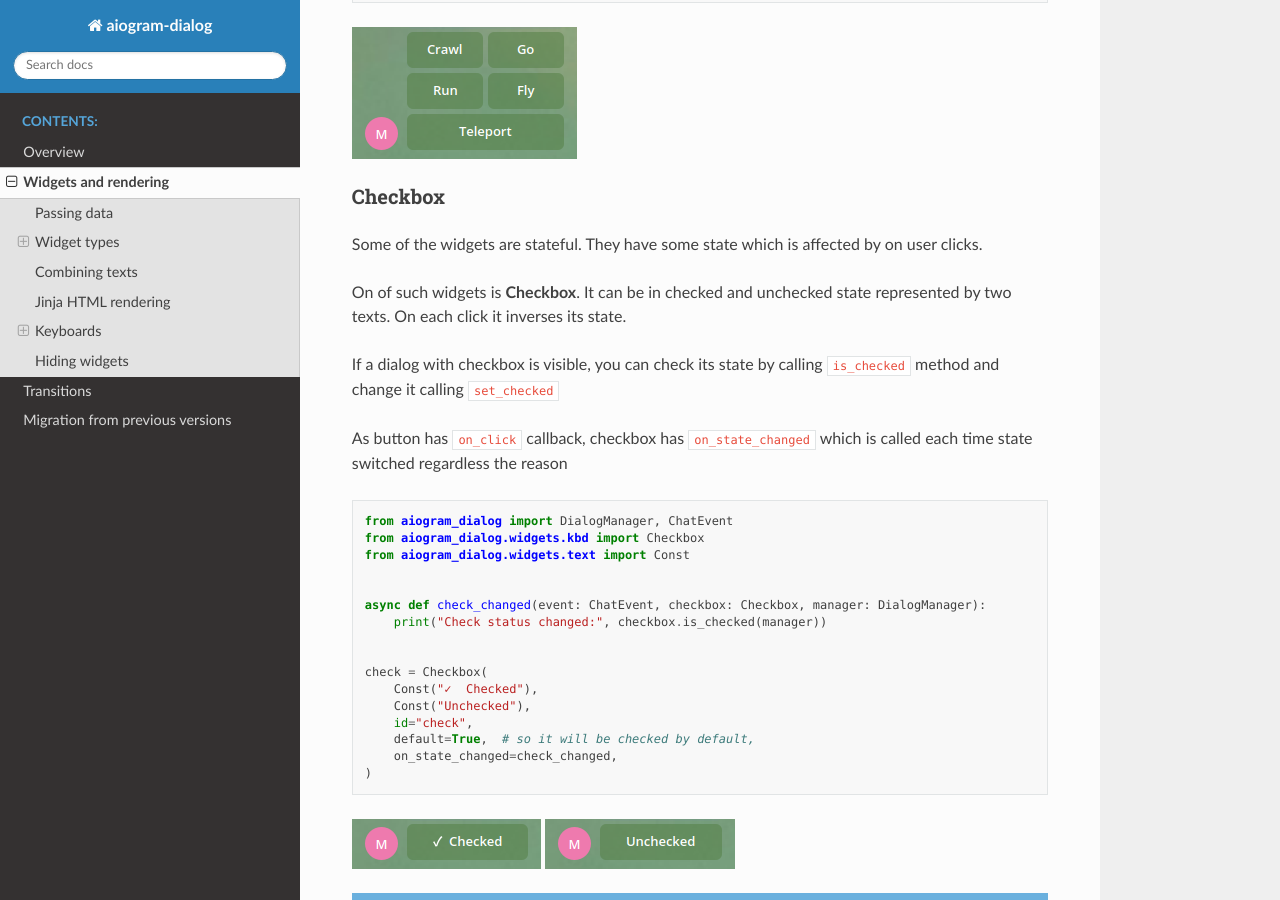
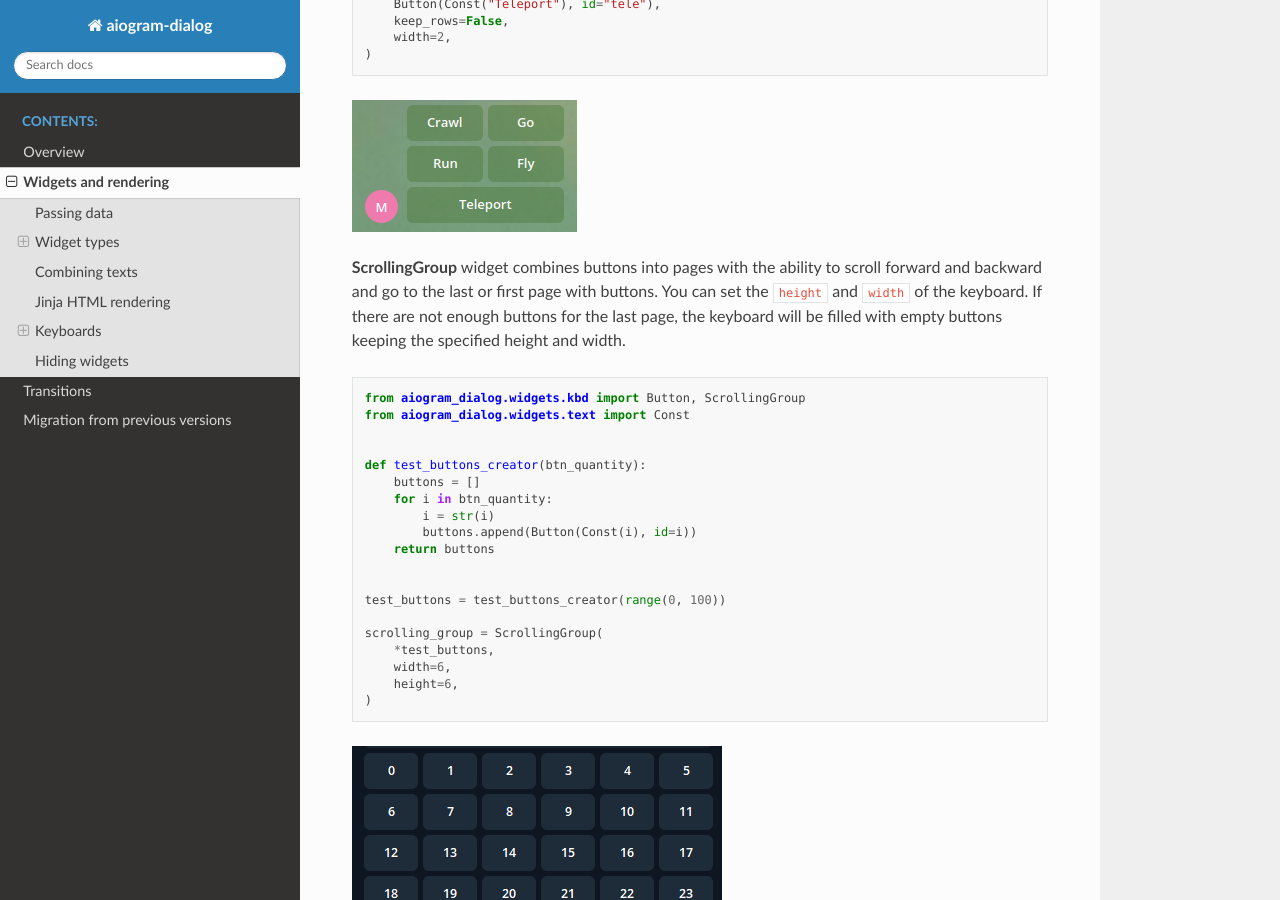
Before and after one commit to Tishka17/aiogram_dialog, a Sphinx documentation site: the page built from docs/widgets.rst, in a window 1280 px wide and 900 px high, scrolled down 8055 px. Built offline with Sphinx 7.4.7 and the Read the Docs theme 2.0.0, drawn with Linux system fonts in a browser that asks for light colours; some of the changed text lies outside the part shown.

Commit message:
scrolling group and calendar docs, new widgets to kbd __init__

```diff
--- /dev/null
+++ b/docs/examples/widgets/calendar.py
@@ -0,0 +1,12 @@
+from datetime import date
+
+from aiogram.types import CallbackQuery
+
+from aiogram_dialog import DialogManager
+from aiogram_dialog.widgets.kbd import Calendar
+
+
+async def on_date_selected(c: CallbackQuery, widget, manager: DialogManager, selected_date: date):
+    await c.answer(str(selected_date))
+
+calendar = Calendar(id='calendar', on_click=on_date_selected)
--- /dev/null
+++ b/docs/examples/widgets/scrolling_group.py
@@ -0,0 +1,19 @@
+from aiogram_dialog.widgets.kbd import Button, ScrollingGroup
+from aiogram_dialog.widgets.text import Const
+
+
+def test_buttons_creator(btn_quantity):
+    buttons = []
+    for i in btn_quantity:
+        i = str(i)
+        buttons.append(Button(Const(i), id=i))
+    return buttons
+
+
+test_buttons = test_buttons_creator(range(0, 100))
+
+scrolling_group = ScrollingGroup(
+    *test_buttons,
+    width=6,
+    height=6,
+)
--- a/docs/widgets.rst
+++ b/docs/widgets.rst
@@ -71,12 +71,14 @@
 * `Button`_ - single inline button. User provided ``on_click`` method is called when it is clicked.
 * `Url`_ - single inline button with url
 * :ref:`Group<group>` - any group of keyboards one above another or rearranging buttons.
+* :ref:`ScrollingGroup<scrolling_group>` - the same as the ``Group``, but with the ability to scroll through pages with buttons.
 * :ref:`Row<row>` - simplified version of group. All buttons placed in single row.
 * :ref:`Column<column>` - another simplified version of group. All buttons placed in single column one per row.
 * `Checkbox`_ - button with two states
 * `Select`_ - dynamic group of buttons intended for selection use.
 * `Radio`_ - switch between multiple items. Like select but stores chosen item and renders it differently.
 * `Multiselect`_ - selection of multiple items. Like select/radio but stores all chosen items and renders them differently.
+* `Calendar`_ - simulates a calendar in the form of a keyboard.
 * ``SwitchTo`` - switches window within a dialog using provided state
 * ``Next``/``Back`` - switches state forward or backward
 * ``Start`` - starts a new dialog with no params
@@ -190,6 +192,15 @@
 
 .. image:: resources/group_width.png
 
+.. _scrolling_group:
+
+**ScrollingGroup** widget combines buttons into pages with the ability to scroll forward and backward and go to the last or first page with buttons.
+You can set the ``height`` and ``width`` of the keyboard. If there are not enough buttons for the last page, the keyboard will be filled with empty buttons keeping the specified height and width.
+
+.. literalinclude:: examples/widgets/scrolling_group.py
+
+.. image:: resources/scrolling_group1.png
+.. image:: resources/scrolling_group2.png
 
 Checkbox
 **************
@@ -302,6 +313,20 @@
     It is very useful when you have pagination, but might be unexpected when data is really removed.
 
 
+Calendar
+*********
+
+**Calendar** widget allows you to display the keyboard in the form of a calendar, flip through the months and select the date.
+The initial state looks like the days of the current month.
+It is possible to switch to the state for choosing the month of the current year or in the state of choosing years.
+
+.. literalinclude:: examples/widgets/calendar.py
+
+.. image::  resources/calendar1.png
+.. image::  resources/calendar2.png
+.. image::  resources/calendar3.png
+
+
 Hiding widgets
 ====================
 
```
Also changed, not shown: docs/resources/calendar1.png (added), docs/resources/calendar2.png (added), docs/resources/calendar3.png (added), docs/resources/scrolling_group1.png (added), docs/resources/scrolling_group2.png (added), 1 other file.
